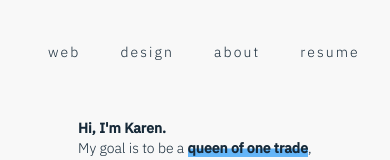
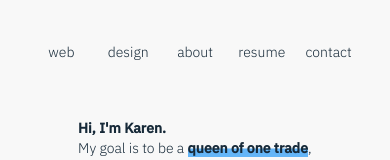
Before and after one commit to karencumlat/portfolio, a React (Create React App) app: page / in a window 390 px wide. Shown: the top 160 px of the page. Built offline with nearby package versions, Linux system fonts and the light colour scheme.

Commit message:
fix(mobile): header menu item

```diff
--- a/src/components/Header/header.css
+++ b/src/components/Header/header.css
@@ -33,3 +33,14 @@
     text-align: center;
   }
 }
+
+@media screen and (max-width: 600px) {
+  .app-nav {
+    text-align: center;
+  }
+
+  .app-nav--item {
+    padding: 15px 5px;
+    letter-spacing: 0;
+  }
+}
```
